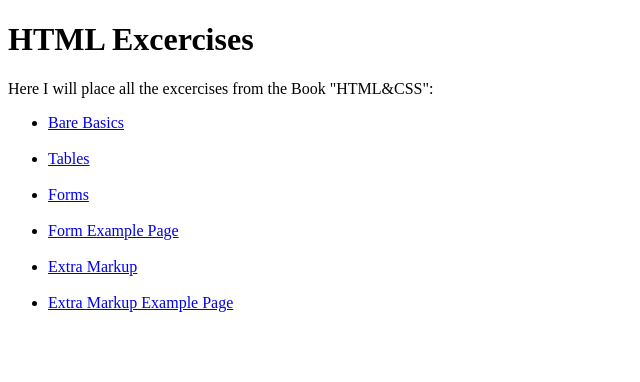
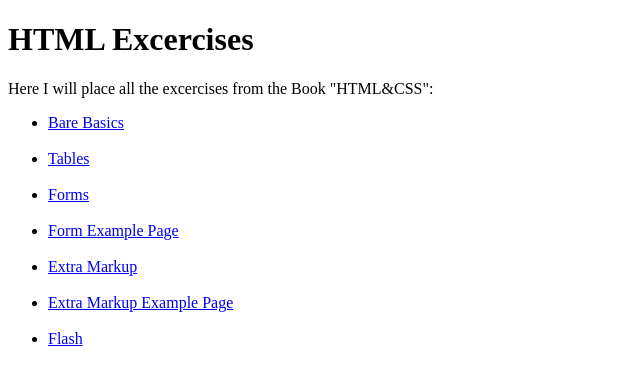
Before and after one commit to christopherwangemann/HTMLTestpage, a plain HTML site: page index.html in a window 1280 px wide. Shown: the full height of the page, 0-640 px from the left. Drawn offline with Linux system fonts and the light colour scheme.

Commit message:
Added link to flash page

```diff
--- a/index.html
+++ b/index.html
@@ -14,6 +14,7 @@
           <li> <a href="formexamplepage.html">Form Example Page</a></li><br />
           <li> <a href="extramarkup.html">Extra Markup</a></li><br />
           <li> <a href="extramarkupexamplepage.html">Extra Markup Example Page</a></li><br />
+          <li> <a href="flash.html">Flash</a></li><br />
       </ul>
     </body>
 </html>
```
